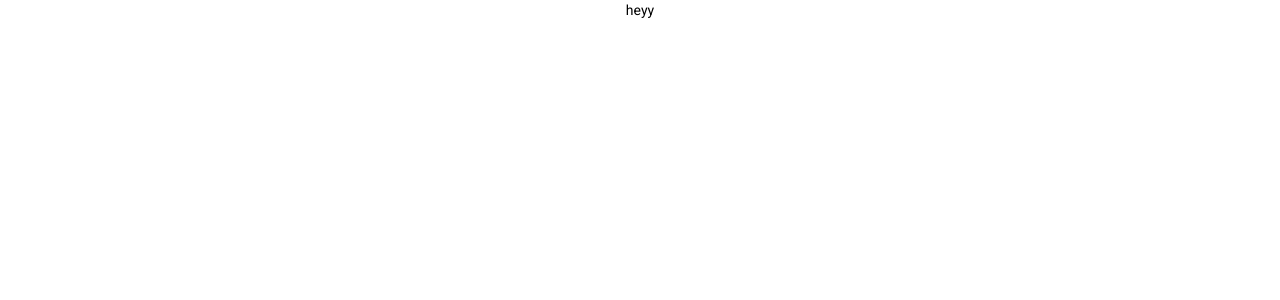
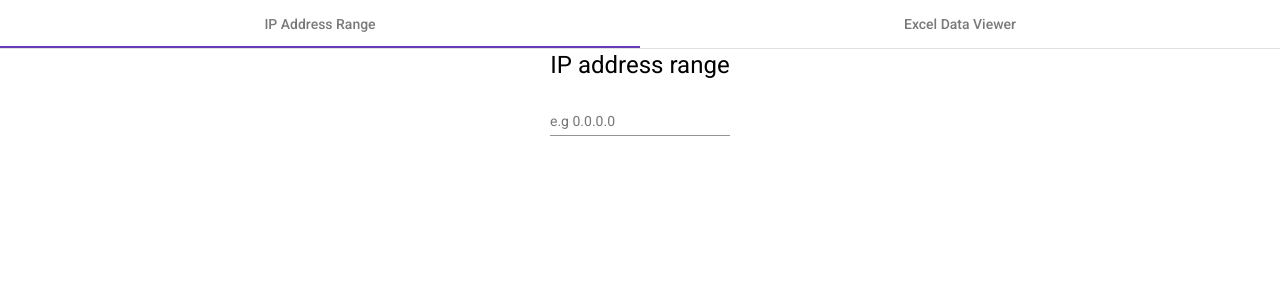
Before and after one commit to Kenan7/mergedTasks_DRL_1_4, an Angular app: page / in a window 1280 px wide. Shown: the top 300 px of the page. Built offline with nearby package versions, Linux system fonts and the light colour scheme.

Commit message:
add tabs, input & generate ipaddress service

```diff
--- a/src/app/app.component.html
+++ b/src/app/app.component.html
@@ -1,2 +1,15 @@
-<div fxLayout="row" fxLayoutAlign="center center">heyy</div>
+<mat-tab-group mat-stretch-tabs>
+  <mat-tab label="IP Address Range">
+    <div fxLayout="column" fxLayoutAlign="center center">
+      <div class="mat-headline" fxFlex>IP address range</div>
+
+      <form class="example-form">
+        <mat-form-field class="example-full-width">
+          <input matInput placeholder="e.g 0.0.0.0" value="" />
+        </mat-form-field>
+      </form>
+    </div>
+  </mat-tab>
+  <mat-tab label="Excel Data Viewer"> Content 1 </mat-tab>
+</mat-tab-group>
 <router-outlet></router-outlet>
--- a/src/app/app.component.scss
+++ b/src/app/app.component.scss
@@ -0,0 +1,3 @@
+.example-stretched-tabs {
+  max-width: 800px;
+}
--- a/src/app/app.module.ts
+++ b/src/app/app.module.ts
@@ -5,6 +5,9 @@ import { AppRoutingModule } from './app-routing.module';
 import { AppComponent } from './app.component';
 import { FlexLayoutModule } from '@angular/flex-layout';
 import { BrowserAnimationsModule } from '@angular/platform-browser/animations';
+
+import {MaterialModule} from './material/material.module';
+
 @NgModule({
   declarations: [
     AppComponent
@@ -13,7 +16,8 @@ import { BrowserAnimationsModule } from '@angular/platform-browser/animations';
     BrowserModule,
     AppRoutingModule,
     FlexLayoutModule,
-    BrowserAnimationsModule
+    BrowserAnimationsModule,
+    MaterialModule
   ],
   providers: [],
   bootstrap: [AppComponent]
```
Also changed, not shown: src/app/material/material.module.ts (added, +24 -0 lines), src/app/services/ipaddress.service.ts (added, +9 -0 lines), 1 other file (tests, documents, lock files or other folders).
